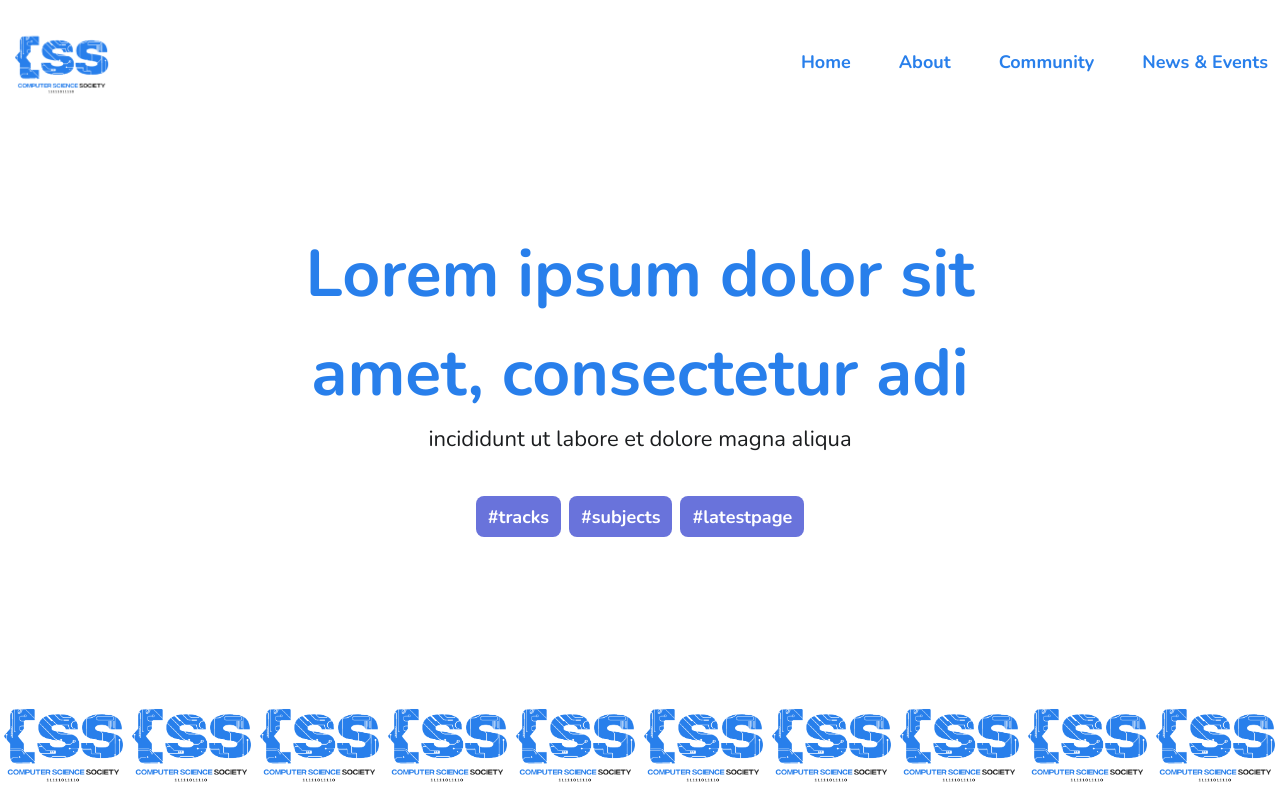
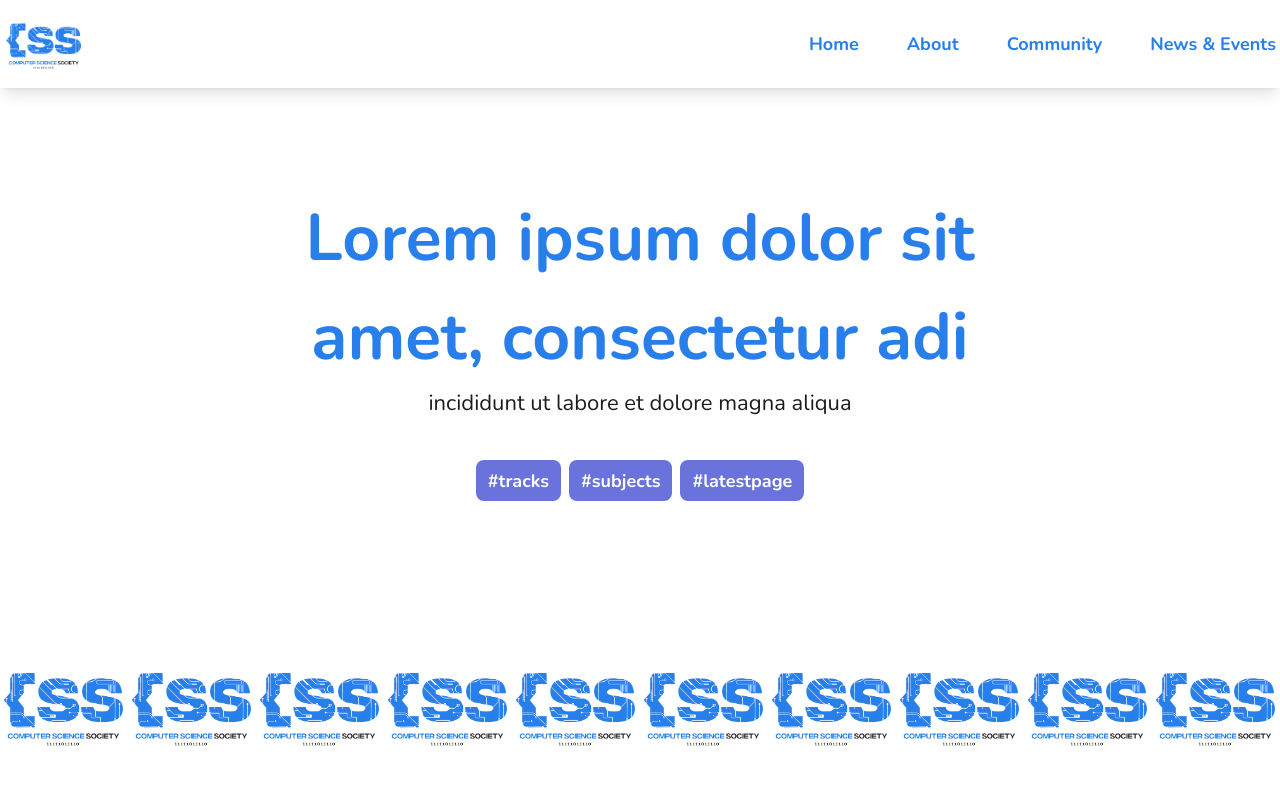
Before and after one commit to neilcasas/final-ustcss, a React (Vite) app: page / in a window 1280 px wide. Shown: the top 800 px of the page. Built offline with nearby package versions, Linux system fonts and the light colour scheme.

Commit message:
Added hiding navbar on scroll down with anims

```diff
--- a/src/components/Header.jsx
+++ b/src/components/Header.jsx
@@ -1,11 +1,41 @@
-import React from "react";
+import React, { useState, useEffect } from "react";
 import cssLogo from "../assets/css.png";
 
 const Header = () => {
+  const [isHidden, setIsHidden] = useState(false);
+  const [prevScrollPos, setPrevScrollPos] = useState(0);
+
+  useEffect(() => {
+    const handleScroll = () => {
+      const currentScrollPos = window.pageYOffset;
+
+      if (currentScrollPos > prevScrollPos) {
+        // Scrolling down, hide the header
+        setIsHidden(true);
+      } else {
+        // Scrolling up, show the header
+        setIsHidden(false);
+      }
+
+      setPrevScrollPos(currentScrollPos);
+    };
+
+    window.addEventListener("scroll", handleScroll);
+
+    return () => {
+      window.removeEventListener("scroll", handleScroll);
+    };
+  }, [prevScrollPos]);
+
   return (
-    <header className="text-primary">
-      <div className="p-3 text-lg font-bold container mx-auto flex justify-between items-center">
-        <img className="css-logo h-[100px]" src={cssLogo} alt="css logo"></img>
+    <header
+      className={`text-primary sticky top-0 z-50 transition-all duration-300 ${
+        isHidden ? "transform -translate-y-full" : "transform translate-y-0"
+      }`}
+    >
+      <div className="p-1 text-lg font-bold bg-white shadow-lg">
+        <div className="container mx-auto flex justify-between items-center">
+          <img className="css-logo h-[80px]" src={cssLogo} alt="css logo"></img>
           <nav>
             <ul className="flex space-x-4 gap-8">
               <li>
@@ -23,6 +53,7 @@ const Header = () => {
             </ul>
           </nav>
         </div>
+      </div>
     </header>
   );
 };
```
Lines whose indentation alone changed are shown as unchanged.
